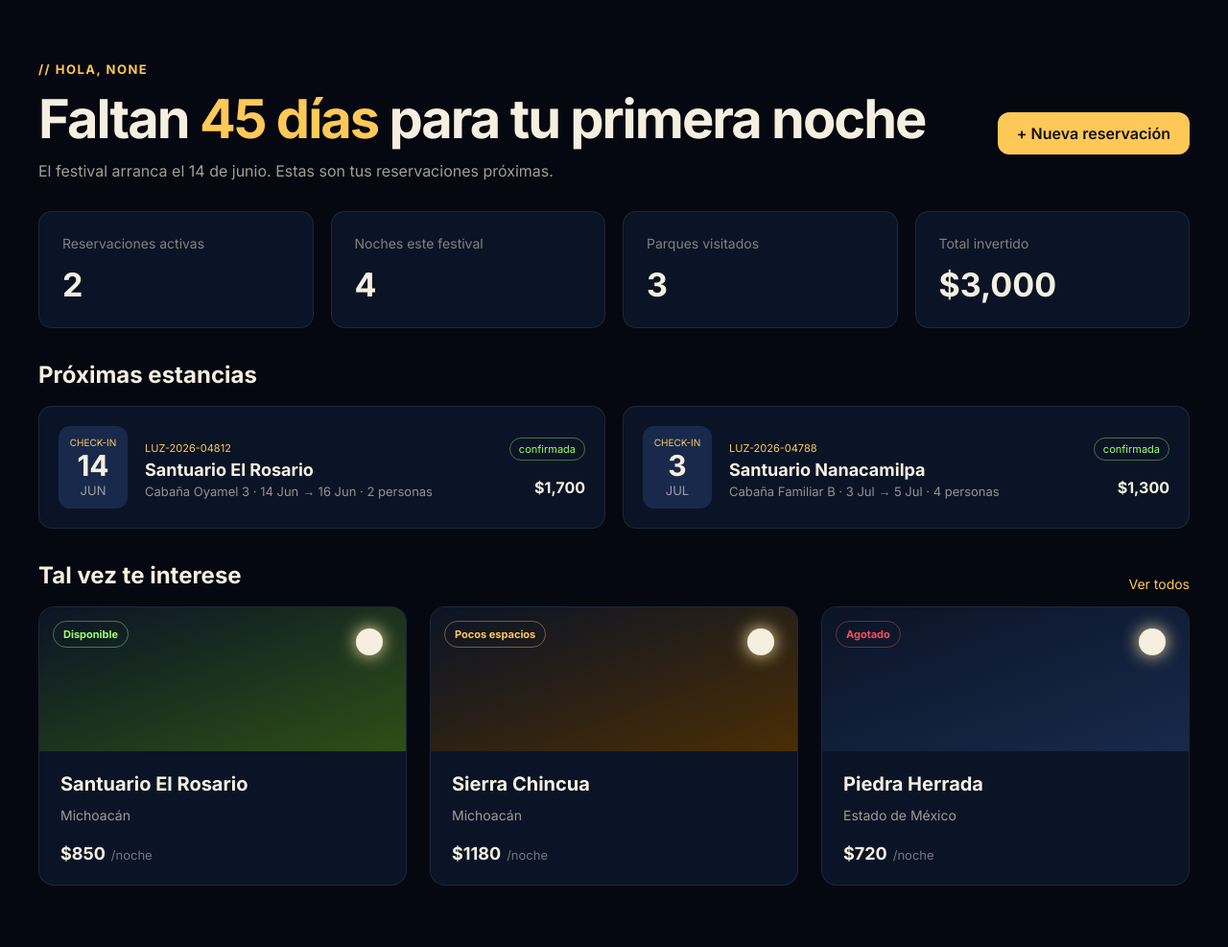
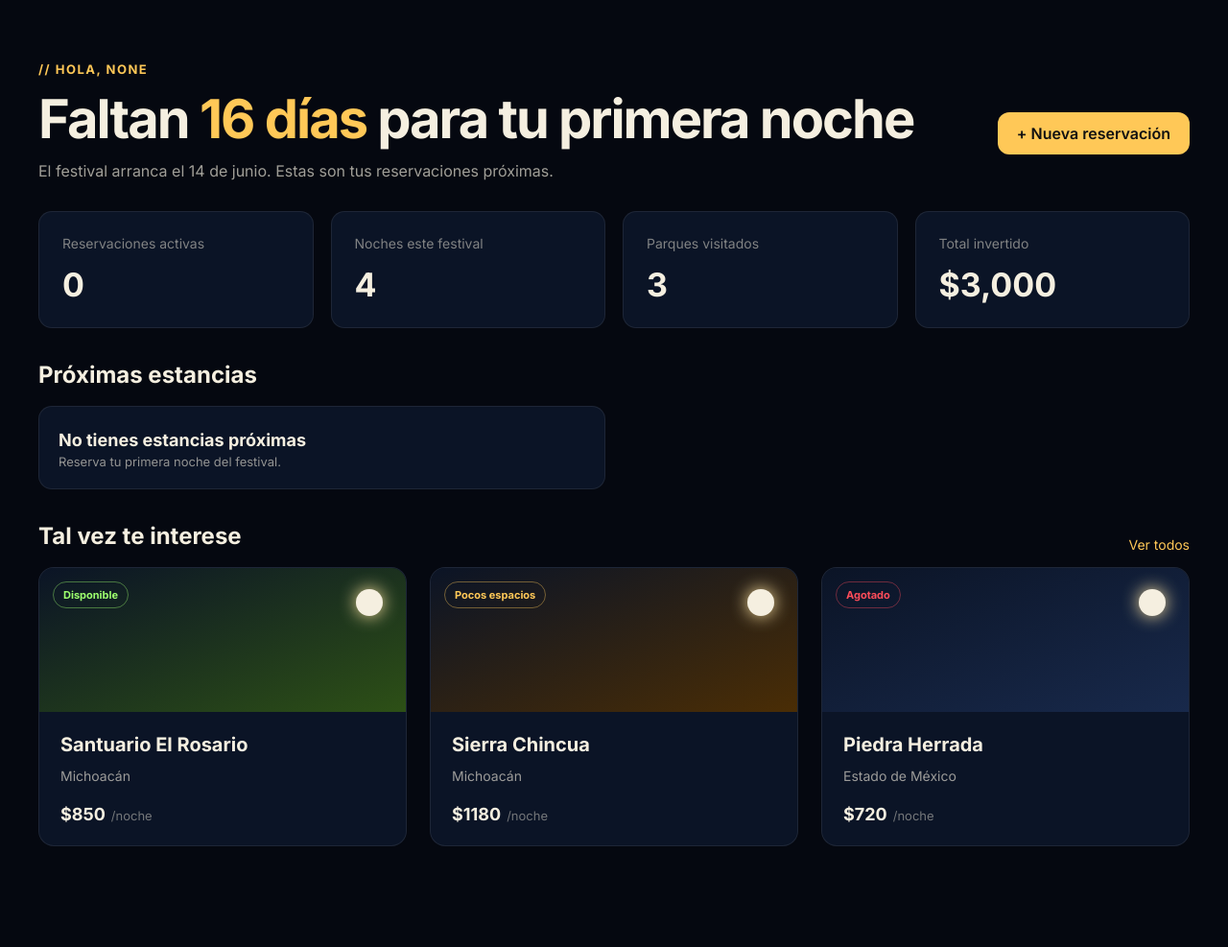
Before and after one commit to Xpartiel/Dev4ce, a Django app: page /cliente/dashboard/ in a window 1280 px wide. Shown: the part 72-1059 px from the top of the page at 96% size. After the commit the page ends 954 px from the top, so only its background shows below. Run offline with Django 5.2, Linux system fonts and the light colour scheme; the visitor is signed in with stand-in values (Sample User, id 1); data that the repository does not hold is empty.

Commit message:
refactor: Eliminación de de valores harcodeados en: dashboard_cliente, mi_perfil, mis_reservaciones y detalle_reservacion

```diff
--- a/apps/reservaciones/templates/reservaciones/dashboard_cliente.html
+++ b/apps/reservaciones/templates/reservaciones/dashboard_cliente.html
@@ -12,13 +12,17 @@
 
         <div class="client-header">
             <div>
-                <h1>Faltan <span>45 días</span> para tu primera noche</h1>
+                {% if dias_para_festival > 0 %}
+                    <h1>Faltan <span>{{ dias_para_festival }} días</span> para tu primera noche</h1>
+                {% else %}
+                    <h1><span>El festival ya comenzó</span></h1>
+                {% endif %}
                 <p>
                     El festival arranca el 14 de junio. Estas son tus reservaciones próximas.
                 </p>
             </div>
 
-            <a href="#" class="btn btn-primary">
+            <a href="{% url 'mapa_cliente' %}" class="btn btn-primary">
                 + Nueva reservación
             </a>
         </div>
@@ -27,7 +31,7 @@
 
             <article class="stat-card">
                 <p>Reservaciones activas</p>
-                <strong>2</strong>
+                <strong>{{ total_activas }}</strong>
             </article>
 
             <article class="stat-card">
@@ -51,49 +55,48 @@
 
         <div class="reservation-list">
 
-            <article class="reservation-card">
-                <div class="reservation-date">
-                    <small>Check-in</small>
-                    <strong>14</strong>
-                    <span>Jun</span>
-                </div>
-
-                <div class="reservation-info">
-                    <small>LUZ-2026-04812</small>
-                    <h3>Santuario El Rosario</h3>
-                    <p>Cabaña Oyamel 3 · 14 Jun → 16 Jun · 2 personas</p>
-                </div>
-
-                <div class="reservation-status">
-                    <span>confirmada</span>
-                    <strong>$1,700</strong>
-                </div>
-            </article>
+            {% for reservacion in proximas %}
 
             <article class="reservation-card">
                 <div class="reservation-date">
                     <small>Check-in</small>
-                    <strong>3</strong>
-                    <span>Jul</span>
+                    <strong>{{ reservacion.checkin|date:"d" }}</strong>
+                    <span>{{ reservacion.checkin|date:"M" }}</span>
                 </div>
 
                 <div class="reservation-info">
-                    <small>LUZ-2026-04788</small>
-                    <h3>Santuario Nanacamilpa</h3>
-                    <p>Cabaña Familiar B · 3 Jul → 5 Jul · 4 personas</p>
+                    <small>{{ reservacion.folio }}</small>
+                    <h3>{{ reservacion.parque.nombre }}</h3>
+                    <p>
+                        {{ reservacion.get_tipo_hospedaje_display }} ·
+                        {{ reservacion.checkin|date:"d M" }} → {{ reservacion.checkout|date:"d M" }}
+                        · {{ reservacion.huespedes }} personas
+                    </p>
                 </div>
 
                 <div class="reservation-status">
-                    <span>confirmada</span>
-                    <strong>$1,300</strong>
+                    <span>{{ reservacion.get_estado_display }}</span>
+                    <strong>${{ reservacion.total|floatformat:0 }}</strong>
                 </div>
             </article>
 
+            {% empty %}
+
+            <article class="reservation-card">
+                <div class="reservation-info">
+                    <h3>No tienes estancias próximas</h3>
+                    <p>Reserva tu primera noche del festival.</p>
+                </div>
+            </article>
+
+            {% endfor %}
+
         </div>
+
 
         <div class="client-section-header">
             <h2 class="client-subtitle">Tal vez te interese</h2>
-            <a href="#">Ver todos</a>
+            <a href="{% url 'mapa_cliente' %}">Ver todos</a>
         </div>
 
         <div class="park-grid">
--- a/apps/reservaciones/templates/reservaciones/mapa_cliente.html
+++ b/apps/reservaciones/templates/reservaciones/mapa_cliente.html
@@ -80,7 +80,7 @@
         <div class="map-bg-line line-a"></div>
         <div class="map-bg-line line-b"></div>
 
-        # De momento todos mandan al parque 1
+        {# De momento todos mandan al parque 1 #}
         <a href="{% url 'detalle_parque' 1 %}" class="firefly-marker marker-1"></a>
         <a href="{% url 'detalle_parque' 1 %}" class="firefly-marker marker-1"></a>
         <a href="{% url 'detalle_parque' 1 %}" class="firefly-marker marker-1"></a>
--- a/apps/reservaciones/templates/reservaciones/mi_perfil.html
+++ b/apps/reservaciones/templates/reservaciones/mi_perfil.html
@@ -42,7 +42,7 @@
 
             <article class="profile-stat-card">
                 <small>Reservaciones</small>
-                <strong>2</strong>
+                <strong>{{ total_reservaciones }}</strong>
             </article>
 
             <article class="profile-stat-card">
@@ -57,7 +57,7 @@
 
             <article class="profile-stat-card">
                 <small>Cuenta creada</small>
-                <strong>2026</strong>
+                <strong>{{ user.date_joined|date:"Y" }}</strong>
             </article>
 
         </div>
@@ -136,7 +136,7 @@
 
                         <div>
                             <small>Último acceso</small>
-                            <strong>{{ user.last_login }}</strong>
+                            <strong>{{ user.last_login|date:"d M Y, H:i"|default:"—" }}</strong>
                         </div>
 
                         <div>
--- a/apps/reservaciones/views.py
+++ b/apps/reservaciones/views.py
@@ -1,10 +1,30 @@
-from django.shortcuts import render,redirect
+from django.shortcuts import render, redirect, get_object_or_404
 from django.contrib.auth.decorators import login_required, user_passes_test
+from datetime import date
 
+from .models import Reservacion
+
+# Criterio único de "reservación activa" (RF-08.1).
+# Lo reutilizaremos en el dashboard para mantener consistencia.
+ESTADOS_ACTIVOS = ("pendiente", "confirmada")
+FESTIVAL_INICIO = date(2026, 6, 14)
 
 @login_required
 def dashboard_cliente(request):
-    return render(request, "reservaciones/dashboard_cliente.html")
+    activas = (
+        Reservacion.objects
+        .filter(usuario=request.user, estado__in=ESTADOS_ACTIVOS)
+        .select_related("parque")
+        .order_by("checkin")
+    )
+
+    dias_para_festival = (FESTIVAL_INICIO - date.today()).days
+
+    return render(request, "reservaciones/dashboard_cliente.html", {
+        "proximas": activas[:2],          # solo las 2 más cercanas
+        "total_activas": activas.count(),
+        "dias_para_festival": dias_para_festival,
+    })
 
 @login_required
 def mapa_cliente(request):
@@ -61,61 +81,34 @@ def reservacion_confirmada(request):
 
 @login_required
 def mis_reservaciones(request):
-
-    reservaciones = [
-        {
-            "id": 1,
-            "folio": "LUZ-2026-04812",
-            "parque": "Santuario El Rosario",
-            "tipo": "Cabaña Oyamel 3",
-            "checkin": "2026-06-14",
-            "checkout": "2026-06-16",
-            "huespedes": 2,
-            "total": 1700,
-            "estado": "confirmada",
-        },
-        {
-            "id": 2,
-            "folio": "LUZ-2026-04788",
-            "parque": "Santuario Nanacamilpa",
-            "tipo": "Cabaña Familiar B",
-            "checkin": "2026-07-03",
-            "checkout": "2026-07-05",
-            "huespedes": 4,
-            "total": 1300,
-            "estado": "confirmada",
-        },
-    ]
-
+    reservaciones = (
+        Reservacion.objects
+        .filter(usuario=request.user, estado__in=ESTADOS_ACTIVOS)
+        .select_related("parque")
+        .order_by("checkin")
+    )
     return render(request, "reservaciones/mis_reservaciones.html", {
-        "reservaciones": reservaciones
+        "reservaciones": reservaciones,
     })
 
 
 @login_required
 def detalle_reservacion(request, reservacion_id):
-
-    reservacion = {
-        "id": reservacion_id,
-        "folio": "LUZ-2026-04812",
-        "parque": "Santuario El Rosario",
-        "tipo": "Cabaña Oyamel 3",
-        "checkin": "2026-06-14",
-        "checkout": "2026-06-16",
-        "huespedes": 2,
-        "total": 1700,
-        "estado": "confirmada",
-        "pago": "Tarjeta terminación 4421",
-    }
-
+    reservacion = get_object_or_404(
+        Reservacion.objects.select_related("parque"),
+        id=reservacion_id,
+        usuario=request.user,
+    )
     return render(request, "reservaciones/detalle_reservacion.html", {
-        "reservacion": reservacion
+        "reservacion": reservacion,
     })
 
 @login_required
 def mi_perfil(request):
-
-    return render(request, "reservaciones/mi_perfil.html")
+    total_reservaciones = Reservacion.objects.filter(usuario=request.user).count()
+    return render(request, "reservaciones/mi_perfil.html", {
+        "total_reservaciones": total_reservaciones,
+    })
 
 def solo_admin(user):
     return user.is_authenticated and getattr(user, "tipoAdministrador", False)
```
Also changed, not shown: apps/reservaciones/templates/reservaciones/detalle_reservacion.html (+18 -10 lines), apps/reservaciones/templates/reservaciones/mis_reservaciones.html (+19 -6 lines), 1 other file.
